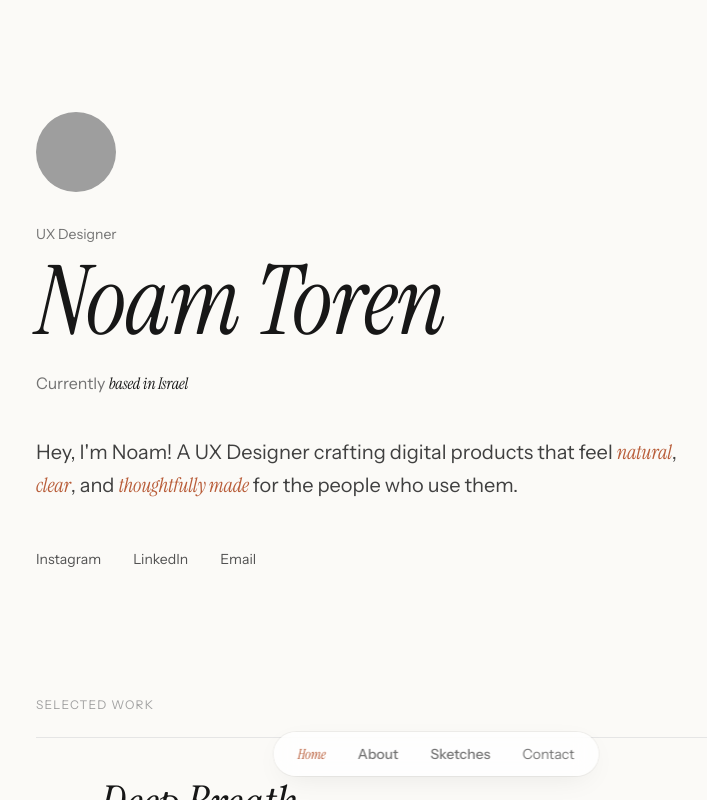
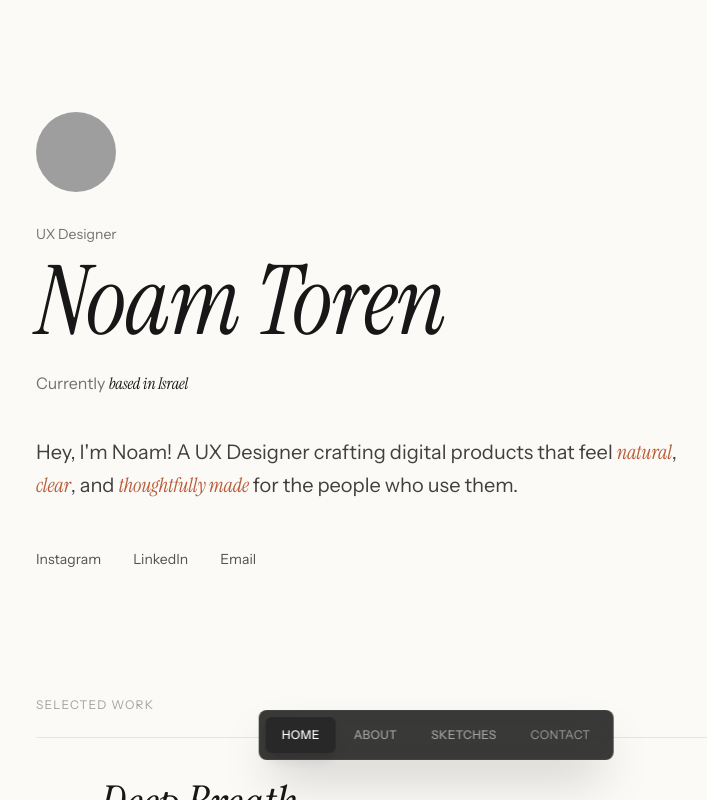
Before and after one commit to noamtoren/Noamportfolio, a React (Vite) app: page / in a window 1280 px wide. Shown: the whole page, without its empty margins (204-911 px from the left). Built offline with nearby package versions, Linux system fonts and the light colour scheme; grey boxes are pictures that could not be loaded.

Commit message:
Revert "Rework bottom nav into editorial text links"
This reverts commit c377627bcdbe2ea657e2287e031661939ce98c44.

```diff
--- a/src/app/App.tsx
+++ b/src/app/App.tsx
@@ -15,10 +15,10 @@ export default function App() {
   const [selectedProject, setSelectedProject] = useState<string | null>(null);
 
   const tabs = [
-    { id: 'home' as Tab, label: 'Home' },
-    { id: 'about' as Tab, label: 'About' },
-    { id: 'sketches' as Tab, label: 'Sketches' },
-    { id: 'contact' as Tab, label: 'Contact' },
+    { id: 'home' as Tab, label: 'HOME' },
+    { id: 'about' as Tab, label: 'ABOUT' },
+    { id: 'sketches' as Tab, label: 'SKETCHES' },
+    { id: 'contact' as Tab, label: 'CONTACT' },
   ];
 
   // Helper to close case study and return to home
@@ -61,15 +61,16 @@ export default function App() {
   };
 
   return (
-    <div className="h-screen flex flex-col bg-[#FBFAF7]">
+    <div className="h-screen flex flex-col bg-white">
       {/* Main Content Area */}
       <main className="flex-1 overflow-hidden relative">
         {renderContent()}
       </main>
 
-      {/* Bottom Nav — editorial text links on a soft backdrop */}
-      <nav className="fixed bottom-6 left-1/2 -translate-x-1/2 z-50">
-        <div className="flex items-center gap-6 md:gap-8 px-6 py-3 rounded-full bg-white/80 backdrop-blur-md ring-1 ring-black/5 shadow-[0_8px_30px_-10px_rgba(0,0,0,0.1)]">
+      {/* Floating Bottom Tab Navigation - Pill Shaped */}
+      <nav className="fixed bottom-10 left-1/2 -translate-x-1/2 z-50 w-full max-w-[fit-content] px-4">
+        <div className="bg-neutral-900/85 backdrop-blur-xl rounded-lg shadow-2xl px-1.5 py-1.5 border border-white/5 mx-auto">
+          <div className="flex items-center gap-0.5">
             {tabs.map((tab) => {
               const isActive = activeTab === tab.id && !selectedProject;
 
@@ -78,9 +79,11 @@ export default function App() {
                   <a
                     key={tab.id}
                     href="mailto:noam.toren12@gmail.com"
-                  className="text-sm text-neutral-500 hover:text-[#B85C38] transition-colors duration-300"
+                    className="relative flex items-center justify-center py-2.5 px-4 rounded-md transition-all duration-300 text-neutral-400 hover:text-neutral-200 hover:bg-neutral-800/30"
                   >
+                    <span className="text-xs tracking-wide whitespace-nowrap">
                       {tab.label}
+                    </span>
                   </a>
                 );
               }
@@ -89,19 +92,22 @@ export default function App() {
                 <button
                   key={tab.id}
                   onClick={() => {
-                  setSelectedProject(null);
+                    setSelectedProject(null); // Clear project selection when changing tabs
                     setActiveTab(tab.id);
                   }}
-                className={`text-sm transition-colors duration-300 ${
+                  className={`relative flex items-center justify-center py-2.5 px-4 rounded-md transition-all duration-300 ${
                     isActive
-                    ? 'font-display text-[#B85C38]'
-                    : 'text-neutral-500 hover:text-[#B85C38]'
+                      ? 'bg-neutral-800/90 text-white shadow-lg'
+                      : 'text-neutral-400 hover:text-neutral-200 hover:bg-neutral-800/30'
                   }`}
                 >
+                  <span className={`text-xs tracking-wide whitespace-nowrap ${isActive ? 'font-medium' : ''}`}>
                     {tab.label}
+                  </span>
                 </button>
               );
             })}
+          </div>
         </div>
       </nav>
     </div>
```
Lines whose indentation alone changed are shown as unchanged.
